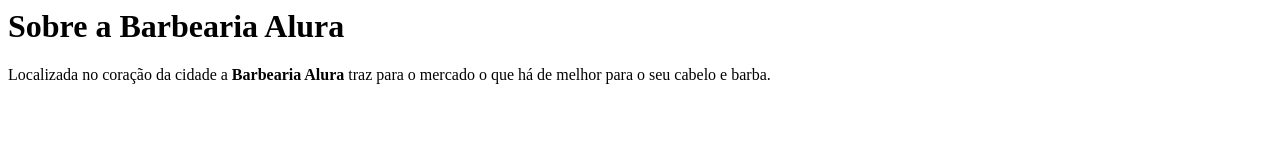
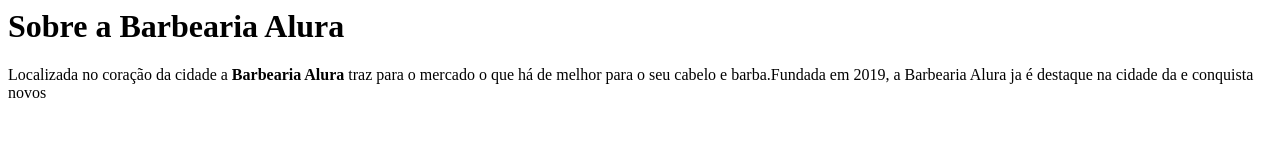
Before and after one commit to 05anna/bocaFUZO, a plain HTML site: page index.html in a window 1280 px wide. Drawn offline with Linux system fonts and the light colour scheme.

Commit message:
Update index.html

```diff
--- a/index.html
+++ b/index.html
@@ -1,3 +1,3 @@
 <h1>Sobre a Barbearia Alura</h1>
 
-<p>Localizada no coração da cidade a <strong>Barbearia Alura </strong> traz para o mercado o que há de melhor para o seu cabelo e barba.
+<p>Localizada no coração da cidade a <strong>Barbearia Alura </strong> traz para o mercado o que há de melhor para o seu cabelo e barba.Fundada em 2019, a Barbearia Alura ja é destaque na cidade da e conquista novos
```
